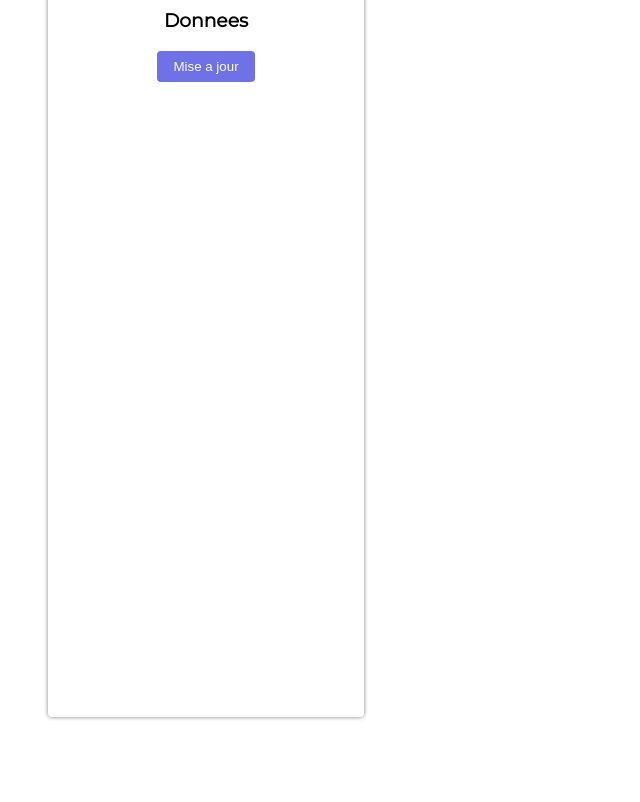
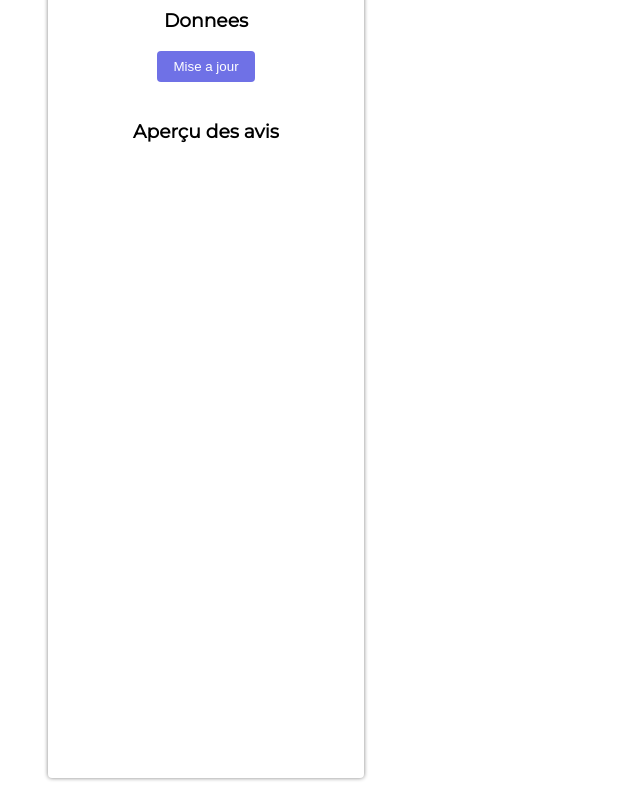
Before and after one commit to nganty237/siteLesBonnesPieces, a plain HTML site: page 1Front-End/index.html in a window 1280 px wide. Shown: the part 800-1602 px from the top of the page, without its empty margins (0-640 px from the left). Before the commit the page ends 1541 px from the top, so only its background shows below. Drawn offline with nearby package versions, Linux system fonts and the light colour scheme; no server answers.

Commit message:
second commit

```diff
--- a/1Front-End/index.html
+++ b/1Front-End/index.html
@@ -47,7 +47,7 @@
 			<h3>Donnees</h3>
 			<button class="maj">Mise a jour</button><br>
 			<div>
-				<!-- <h3>Aperçu des avis</h3> -->
+				<h3>Aperçu des avis</h3>
 				<canvas id="myChart" width="300" height="300"></canvas>
 			</div>
 			<div>
```
